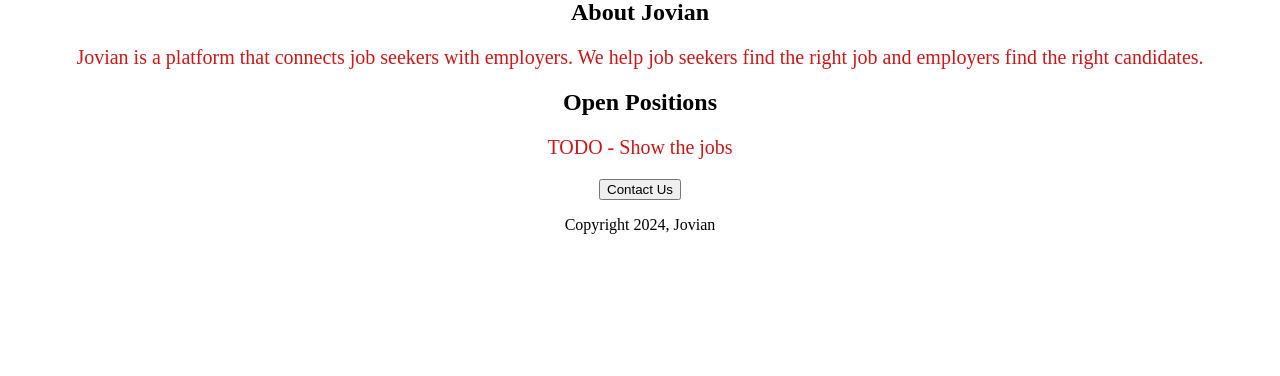
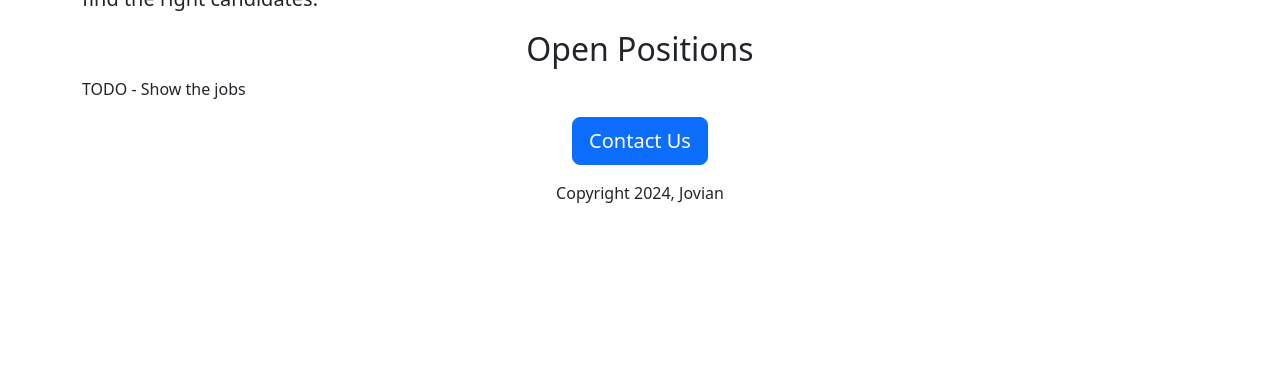
Before and after one commit to qedir314/jovian-careers-website, a Flask app: page / in a window 1280 px wide. Shown: the part 424-800 px from the top of the page. Run offline with Flask 3, Linux system fonts and the light colour scheme.

Commit message:
Added Bootstrap

```diff
--- a/static/css/style.css
+++ b/static/css/style.css
@@ -1,23 +1,5 @@
-#container {
-    display: block;
-    width: 100%;
-    margin: 0 auto;
-    text-align: center;
-}
-
-h1 {
-    font-size: 40px;
-    font-family: 'Arial';
-    font-weight: normal;
-    color: rgb(50, 25, 25);
-}
-
-
-.bodytext {
-    font-size: 20px;
-    color: rgb(200, 25, 25);
-
-#photo{
-    height: 300px;
+#photo {
+    width: 325px;
+    height: 100%;
     object-fit: cover;
 }
--- a/templates/home.html
+++ b/templates/home.html
@@ -3,24 +3,31 @@
 <head>
     <meta charset="UTF-8">
     <title>Jovian Careers</title>
+    <meta name="viewport" content="width=device-width, initial-scale=1">
+    <link href="https://cdn.jsdelivr.net/npm/bootstrap@5.3.3/dist/css/bootstrap.min.css" rel="stylesheet" integrity="sha384-QWTKZyjpPEjISv5WaRU9OFeRpok6YctnYmDr5pNlyT2bRjXh0JMhjY6hW+ALEwIH" crossorigin="anonymous">
+
     <link rel="stylesheet"
           href="{{ url_for('static', filename='css/style.css') }}">
 </head>
 <body>
-    <div id="container">
-        <h1>Jovian Careers</h1>
-        <div class="image-container">
+    <div class="container">
+        <h1 class="text-center mt-2 mb-3">Jovian
+            Careers</h1>
+        <div class="text-center">
             <img id="photo"
-                    src="https://i.gifer.com/1ABW.gif" alt="#">
+                 class="img-fluid"
+                 src="https://i.gifer.com/1ABW.gif" alt="#">
         </div>
-        <h2>About Jovian</h2>
-        <p class="bodytext">
+        <h2 class="text-center mt-2 mb-3">About Jovian</h2>
+        <p class="lead">
             Jovian is a platform that connects job seekers with employers. We help job seekers find the right job and employers find the right candidates.
         </p>
-        <h2>Open Positions</h2>
-        <p class="bodytext">TODO - Show the jobs</p>
-        <button>Contact Us</button>
-        <p >Copyright 2024, Jovian</p>
+        <h2 class="text-center">Open Positions</h2>
+        <p>TODO - Show the jobs</p>
+        <div class="text-center">
+            <button class="btn btn-primary btn-lg">Contact Us</button>
+            <p class="mt-3">Copyright 2024, Jovian</p>
+        </div>
     </div>
 </body>
 </html>
```
